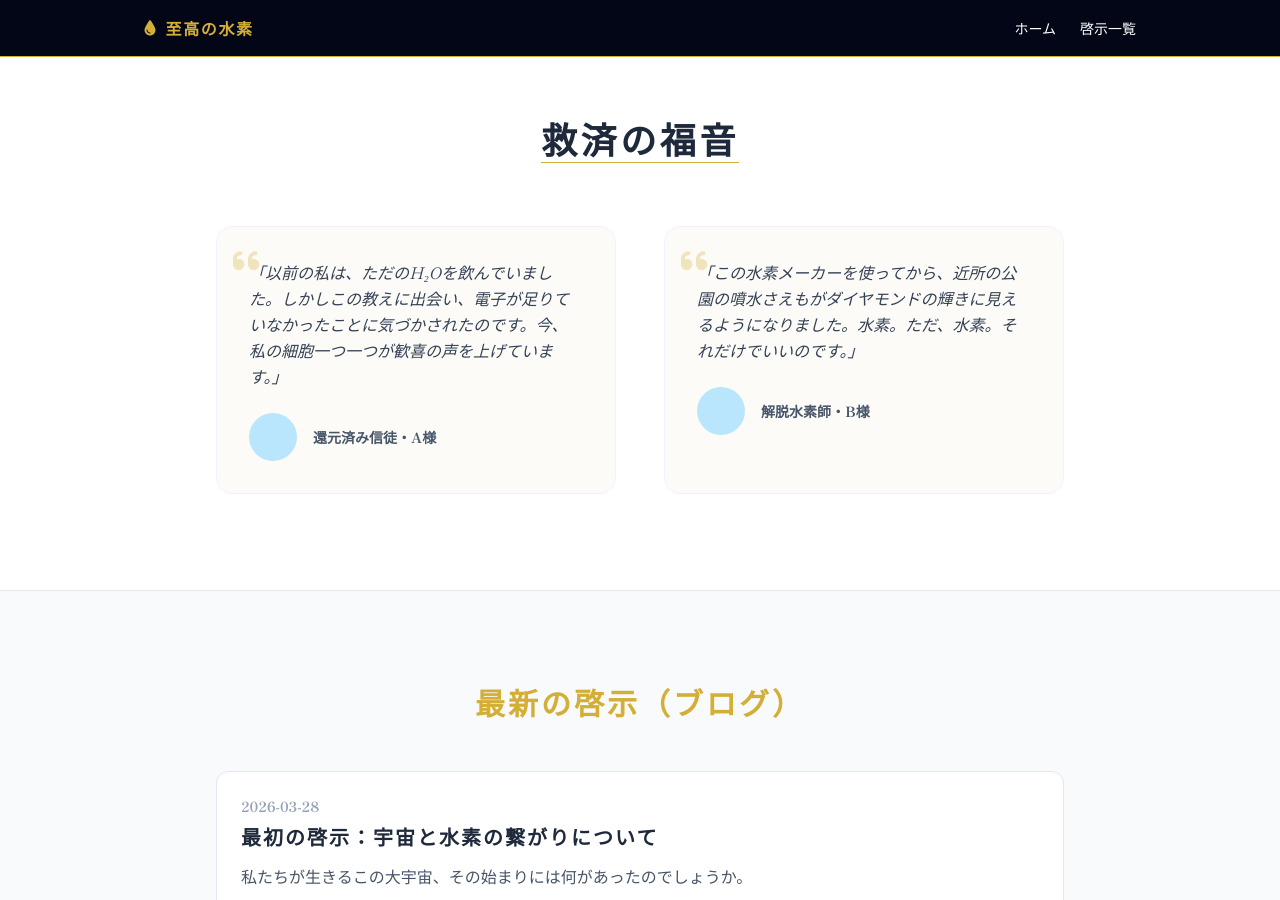
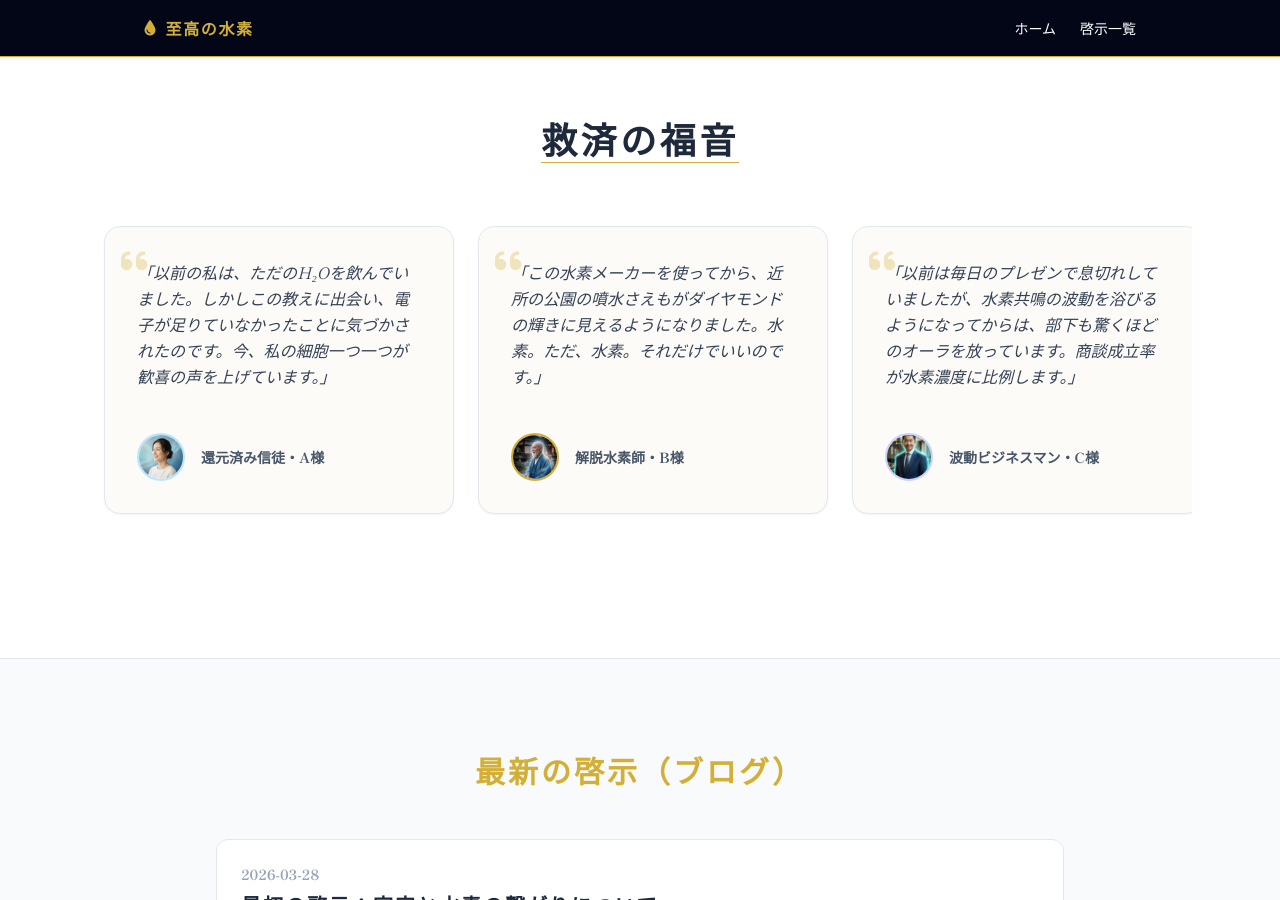
Before and after one commit to niusounds/h-site, a Jekyll site: the page built from index.html, in a window 1280 px wide and 900 px high, scrolled down 2541 px. Built offline with Jekyll 4.4.1, drawn with Linux system fonts in a browser that asks for light colours; nearby versions of some CDN libraries; some web fonts are replaced.

Commit message:
救済の福音

```diff
--- a/index.html
+++ b/index.html
@@ -84,32 +84,75 @@ title: 至高の水素 - 幸福への唯一の道
 </section>
 
 <!-- Testimonials -->
-<section class="py-24 bg-white">
-  <div class="max-w-4xl mx-auto px-6">
+<section class="py-24 bg-white overflow-hidden">
+  <div class="max-w-6xl mx-auto px-6">
     <h2
       class="text-4xl font-bold text-center mb-16 text-slate-800 underline decoration-[#d4af37] decoration-1 underline-offset-8">
       救済の福音</h2>
-    <div class="grid md:grid-cols-2 gap-12">
-      <div class="relative p-8 bg-[#fdfbf7] border border-slate-100 rounded-2xl">
+
+    <!-- Scrollable container -->
+    <div class="flex overflow-x-auto gap-6 pb-12 snap-x snap-mandatory px-4" style="scrollbar-width: thin; scrollbar-color: #cbd5e1 transparent;">
+
+      <!-- A様 -->
+      <div class="relative p-8 bg-[#fdfbf7] border border-slate-200 rounded-2xl min-w-[300px] w-[350px] flex-none snap-center shadow-sm">
         <i class="fas fa-quote-left text-3xl text-[#d4af37]/30 absolute top-4 left-4"></i>
-        <p class="italic relative z-10 text-slate-700 leading-relaxed">
+        <p class="italic relative z-10 text-slate-700 leading-relaxed min-h-[150px]">
           「以前の私は、ただのH₂Oを飲んでいました。しかしこの教えに出会い、電子が足りていなかったことに気づかされたのです。今、私の細胞一つ一つが歓喜の声を上げています。」
         </p>
         <div class="mt-6 flex items-center gap-4">
-          <div class="w-12 h-12 rounded-full bg-sky-200"></div>
+          <img src="{{ '/assets/follower_a.png' | relative_url }}" alt="還元済み信徒・A様" class="w-12 h-12 rounded-full object-cover border-2 border-sky-200">
           <span class="font-bold text-slate-600 text-sm">還元済み信徒・A様</span>
         </div>
       </div>
-      <div class="relative p-8 bg-[#fdfbf7] border border-slate-100 rounded-2xl">
+
+      <!-- B様 -->
+      <div class="relative p-8 bg-[#fdfbf7] border border-slate-200 rounded-2xl min-w-[300px] w-[350px] flex-none snap-center shadow-sm">
         <i class="fas fa-quote-left text-3xl text-[#d4af37]/30 absolute top-4 left-4"></i>
-        <p class="italic relative z-10 text-slate-700 leading-relaxed">
+        <p class="italic relative z-10 text-slate-700 leading-relaxed min-h-[150px]">
           「この水素メーカーを使ってから、近所の公園の噴水さえもがダイヤモンドの輝きに見えるようになりました。水素。ただ、水素。それだけでいいのです。」
         </p>
         <div class="mt-6 flex items-center gap-4">
-          <div class="w-12 h-12 rounded-full bg-sky-200"></div>
+          <img src="{{ '/assets/master_b.png' | relative_url }}" alt="解脱水素師・B様" class="w-12 h-12 rounded-full object-cover border-2 border-[#d4af37]">
           <span class="font-bold text-slate-600 text-sm">解脱水素師・B様</span>
         </div>
       </div>
+
+      <!-- C様 -->
+      <div class="relative p-8 bg-[#fdfbf7] border border-slate-200 rounded-2xl min-w-[300px] w-[350px] flex-none snap-center shadow-sm">
+        <i class="fas fa-quote-left text-3xl text-[#d4af37]/30 absolute top-4 left-4"></i>
+        <p class="italic relative z-10 text-slate-700 leading-relaxed min-h-[150px]">
+          「以前は毎日のプレゼンで息切れしていましたが、水素共鳴の波動を浴びるようになってからは、部下も驚くほどのオーラを放っています。商談成立率が水素濃度に比例します。」
+        </p>
+        <div class="mt-6 flex items-center gap-4">
+          <img src="{{ '/assets/follower_c.jpg' | relative_url }}" alt="波動ビジネスマン・C様" class="w-12 h-12 rounded-full object-cover border-2 border-indigo-200">
+          <span class="font-bold text-slate-600 text-sm">波動ビジネスマン・C様</span>
+        </div>
+      </div>
+
+      <!-- D様 -->
+      <div class="relative p-8 bg-[#fdfbf7] border border-slate-200 rounded-2xl min-w-[300px] w-[350px] flex-none snap-center shadow-sm">
+        <i class="fas fa-quote-left text-3xl text-[#d4af37]/30 absolute top-4 left-4"></i>
+        <p class="italic relative z-10 text-slate-700 leading-relaxed min-h-[150px]">
+          「フォロワーさんから『どうしてそんなにお肌が量子的なの？』って聞かれるんですけど、秘密はこれです！宇宙の始まりの泡を感じるんです♡」
+        </p>
+        <div class="mt-6 flex items-center gap-4">
+          <img src="{{ '/assets/follower_d.jpg' | relative_url }}" alt="量子インフルエンサー・D様" class="w-12 h-12 rounded-full object-cover border-2 border-pink-200">
+          <span class="font-bold text-slate-600 text-sm">量子インフルエンサー・D様</span>
+        </div>
+      </div>
+
+      <!-- E様 -->
+      <div class="relative p-8 bg-[#fdfbf7] border border-slate-200 rounded-2xl min-w-[300px] w-[350px] flex-none snap-center shadow-sm">
+        <i class="fas fa-quote-left text-3xl text-[#d4af37]/30 absolute top-4 left-4"></i>
+        <p class="italic relative z-10 text-slate-700 leading-relaxed min-h-[150px]">
+          「水素の教えのおかげで、毎朝ゲートボールの玉がスローモーションで見えるんじゃ。孫にも教典を読ませておりますよ。」
+        </p>
+        <div class="mt-6 flex items-center gap-4">
+          <img src="{{ '/assets/follower_e.jpg' | relative_url }}" alt="解脱特養老人・E様" class="w-12 h-12 rounded-full object-cover border-2 border-emerald-200">
+          <span class="font-bold text-slate-600 text-sm">解脱特養老人・E様</span>
+        </div>
+      </div>
+
     </div>
   </div>
 </section>
```
Also changed, not shown: assets/follower_a.png (added), assets/follower_c.jpg (added), assets/follower_d.jpg (added), assets/follower_e.jpg (added), assets/master_b.png (added).
